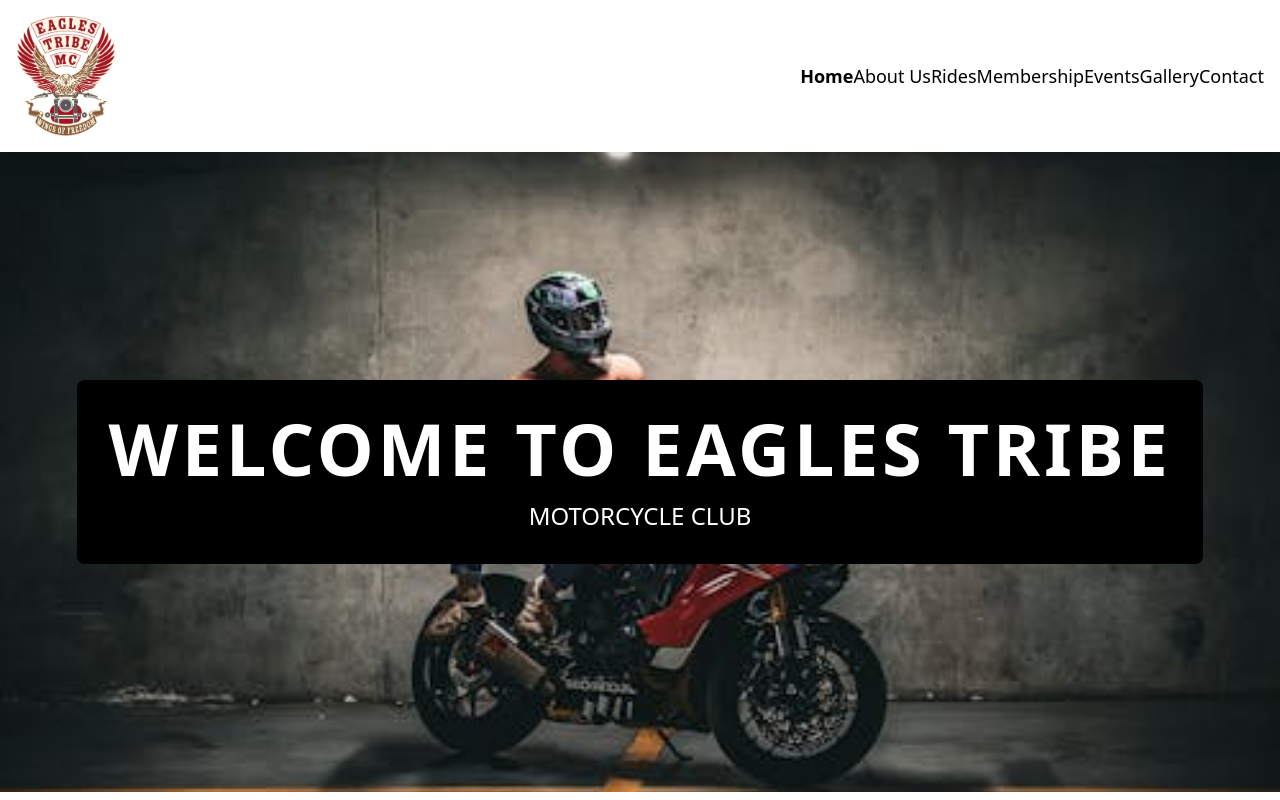
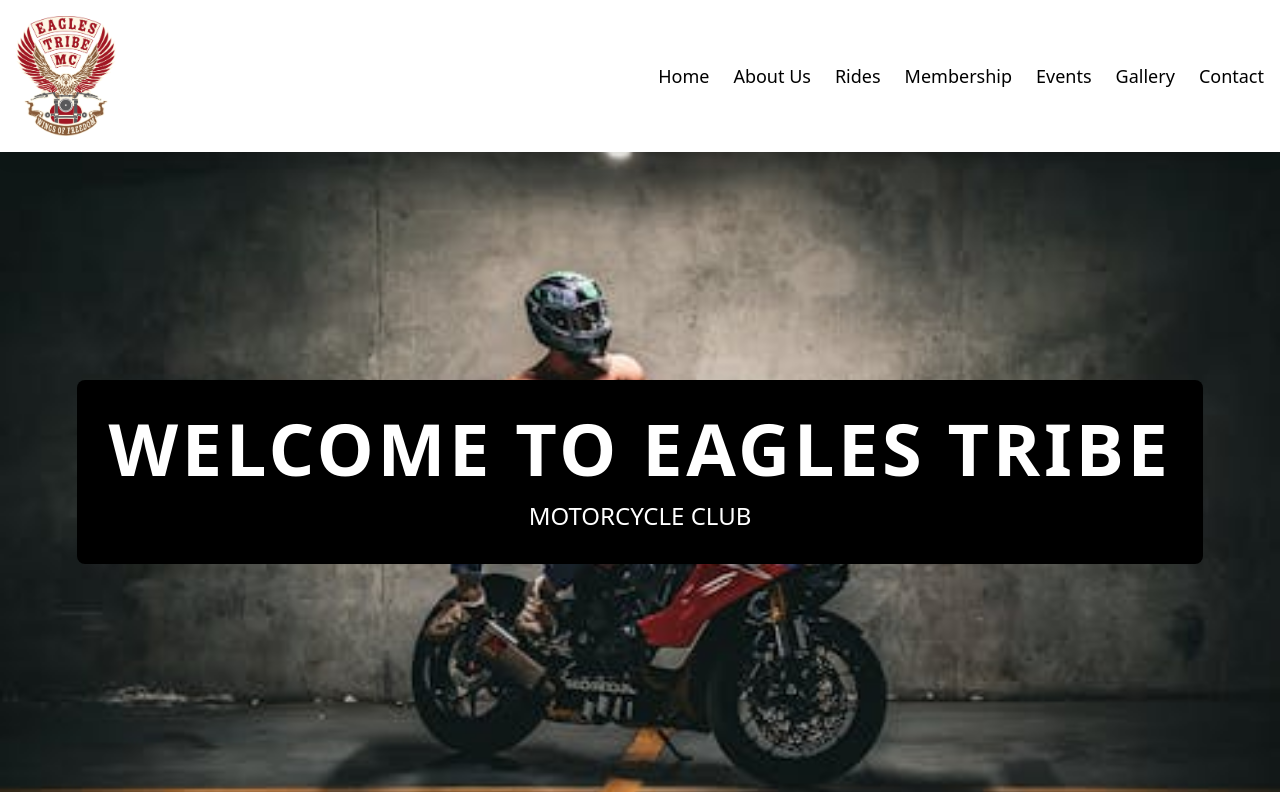
Before and after one commit to sanjithks/eaglestribe-web, a Next.js app: page / in a window 1280 px wide. Shown: the top 800 px of the page. Built offline with nearby package versions, Linux system fonts and the light colour scheme.

Commit message:
Updated with Header trial 3

```diff
--- a/components/Header.js
+++ b/components/Header.js
@@ -1,27 +1,25 @@
 "use client";
 
-import { useState } from "react";
-import { usePathname } from "next/navigation";
-import Link from "next/link";
-import Image from "next/image";
+import { useState } from 'react';
+import Link from 'next/link';
+import Image from 'next/image';
 
 const navLinks = [
-  { name: "Home", href: "/" },
-  { name: "About Us", href: "/about-us" },
-  { name: "Rides", href: "/rides" },
-  { name: "Membership", href: "/membership" },
-  { name: "Events", href: "/events" },
-  { name: "Gallery", href: "/gallery" },
-  { name: "Contact", href: "/contact" },
+  { name: 'Home', href: '/' },
+  { name: 'About Us', href: '/about-us' },
+  { name: 'Rides', href: '/rides' },
+  { name: 'Membership', href: '/membership' },
+  { name: 'Events', href: '/events' },
+  { name: 'Gallery', href: '/gallery' },
+  { name: 'Contact', href: '/contact' },
 ];
 
 export default function Header() {
   const [isMenuOpen, setIsMenuOpen] = useState(false);
-  const pathname = usePathname();
 
   return (
-    <header className="bg-[#fbf3e3] sticky top-0 z-50 shadow-lg h-[132px]">
-      <nav className="container mx-auto flex items-center justify-between p-4 text-dark-charcoal relative h-full">
+    <header className="bg-dark-charcoal sticky top-0 z-50 shadow-lg h-[132px]">
+      <nav className="container mx-auto flex items-center justify-between p-4 text-foreground relative h-full">
         {/* Logo */}
         <Link href="/" className="flex-shrink-0">
           <Image
@@ -33,61 +31,35 @@
           />
         </Link>
 
-        {/* Desktop Navigation */}
-        <ul className="hidden md:flex items-center space-x-8 text-lg">
+        {/* Desktop Navigation Links */}
+        <ul className="hidden md:flex items-center space-x-6 text-lg">
           {navLinks.map((link) => (
             <li key={link.name}>
-              <Link
-                href={link.href}
-                className={`transition-colors duration-300 ${
-                  pathname === link.href
-                    ? "text-primary-red font-bold"
-                    : "hover:text-primary-red"
-                }`}
-              >
+              <Link href={link.href} className="hover:text-primary-red transition-colors duration-300">
                 {link.name}
               </Link>
             </li>
           ))}
         </ul>
 
-        {/* Hamburger icon */}
+        {/* Mobile Menu Button */}
         <div className="md:hidden">
-          <button
-            onClick={() => setIsMenuOpen(!isMenuOpen)}
-            aria-label="Toggle menu"
-          >
-            <svg
-              className="w-8 h-8"
-              fill="none"
-              stroke="currentColor"
-              viewBox="0 0 24 24"
-              xmlns="http://www.w3.org/2000/svg"
-            >
-              <path
-                strokeLinecap="round"
-                strokeLinejoin="round"
-                strokeWidth={2}
-                d="M4 6h16M4 12h16m-7 6h7"
-              />
+          <button onClick={() => setIsMenuOpen(!isMenuOpen)} aria-label="Toggle menu">
+            <svg className="w-8 h-8" fill="none" stroke="currentColor" viewBox="0 0 24 24" xmlns="http://www.w3.org/2000/svg">
+              <path strokeLinecap="round" strokeLinejoin="round" strokeWidth={2} d="M4 6h16M4 12h16m-7 6h7" />
             </svg>
           </button>
         </div>
       </nav>
 
-      {/* Mobile Menu */}
       {isMenuOpen && (
-        <div className="md:hidden bg-[#fbf3e3]/95 backdrop-blur-sm absolute w-full z-40">
+        <div className="md:hidden bg-dark-charcoal/95 backdrop-blur-sm absolute w-full">
           <ul className="flex flex-col items-center space-y-4 py-6 text-lg">
             {navLinks.map((link) => (
               <li key={link.name}>
                 <Link
                   href={link.href}
-                  className={`transition-colors duration-300 ${
-                    pathname === link.href
-                      ? "text-primary-red font-bold"
-                      : "hover:text-primary-red"
-                  }`}
+                  className="hover:text-primary-red transition-colors duration-300"
                   onClick={() => setIsMenuOpen(false)}
                 >
                   {link.name}
```
